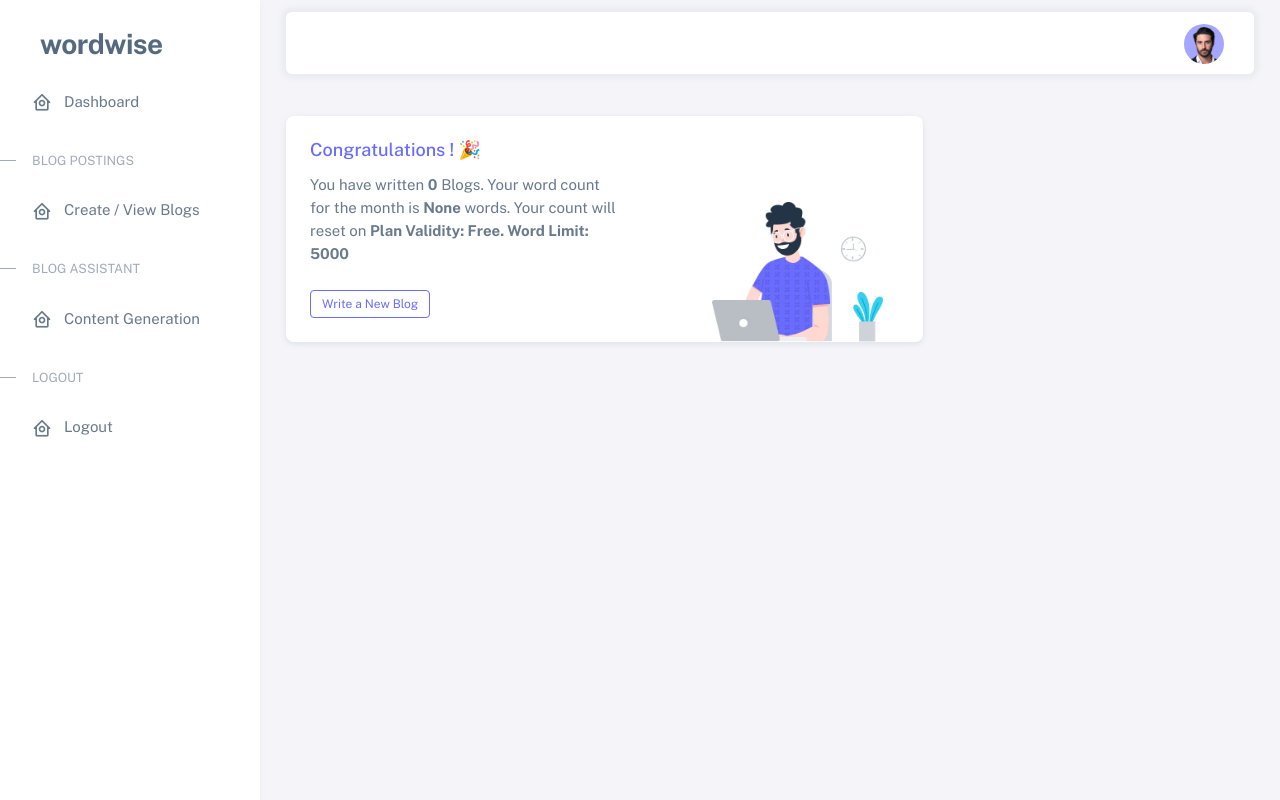
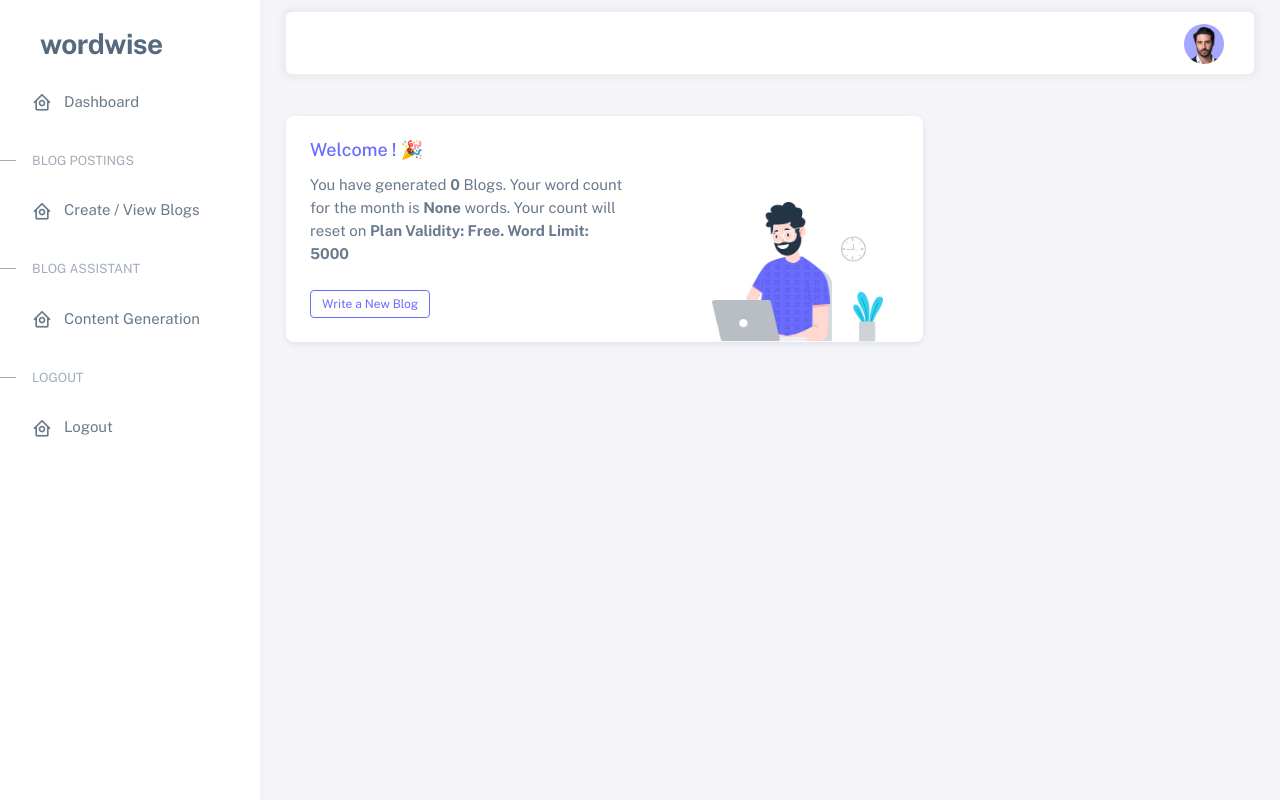
Before and after one commit to adnan760/AI_Content-_Blogging_Platform, a Django app: page /dashboard/home in a window 1280 px wide. Run offline with Django 4.2, Linux system fonts and the light colour scheme; a user stored in the database is signed in; data comes from the database, SQL or seed files in the repository; parts of the project's set-up code (start-up, migrations or seed data) failed here and were passed over; some libraries are stand-ins or nearby versions.

Commit message:
Initial Commit

```diff
--- a/templates/dashboard/home.html
+++ b/templates/dashboard/home.html
@@ -32,7 +32,7 @@
               <div class="card-body">
                 <h5 class="card-title text-primary">Welcome {{user.first_name}}! 🎉</h5>
                 <p class="mb-4">
-                  You have written <span class="fw-bold">{{numBlogs}}</span> Blogs. Your word count for the month is
+                  You have generated <span class="fw-bold">{{numBlogs}}</span> Blogs. Your word count for the month is
                   <span class="fw-bold">{{monthCount}}</span> words. Your count will reset on <span class="fw-bold">{{countReset}}</span>
                 </p>
 
@@ -53,7 +53,7 @@
 
         {% if completedBlogs|length > 0 %}
         <div class="card mt-3">
-          <h5 class="card-header">Completed Blogs</h5>
+          <h5 class="card-header">Generated Blogs</h5>
           <div class="table-responsive">
             <table class="table">
               <thead>
@@ -93,9 +93,9 @@
           <div class="d-flex align-items-end row">
             <div class="col-sm-7">
               <div class="card-body">
-                <h5 class="card-title text-primary">Congratulations {{user.first_name}}! 🎉</h5>
+                <h5 class="card-title text-primary">Welcome {{user.first_name}}! 🎉</h5>
                 <p class="mb-4">
-                  You have written <span class="fw-bold">{{numBlogs}}</span> Blogs. Your word count for the month is
+                  You have generated <span class="fw-bold">{{numBlogs}}</span> Blogs. Your word count for the month is
                   <span class="fw-bold">{{monthCount}}</span> words. Your count will reset on <span class="fw-bold">{{countReset}}</span>
                 </p>
 
@@ -116,7 +116,7 @@
 
         {% if completedBlogs|length > 0 %}
         <div class="card mt-3">
-          <h5 class="card-header">Completed Blogs</h5>
+          <h5 class="card-header">Generated Blogs</h5>
           <div class="table-responsive">
             <table class="table">
               <thead>
```
